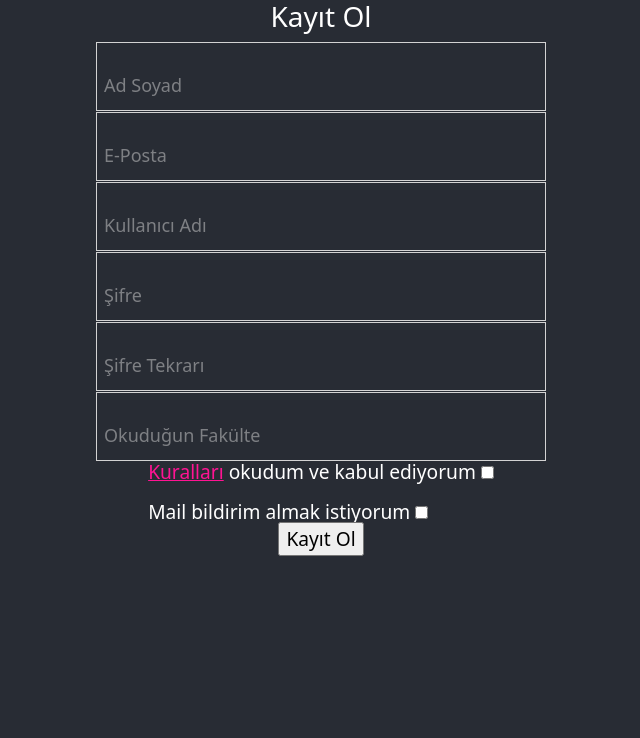
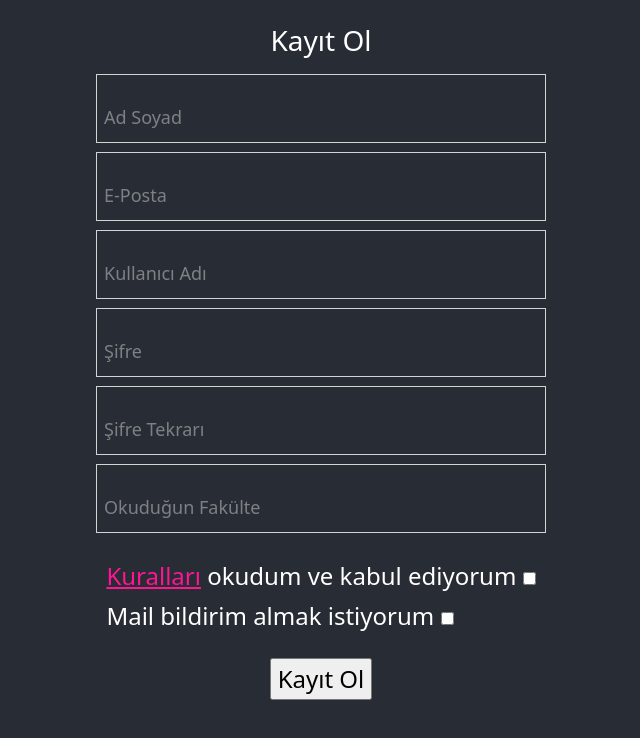
Before and after one commit to zeyd01/ZUBIDY_p, a React (Create React App) app: page /register in a window 1280 px wide. Shown: the top 738 px of the page, without its empty margins (319-959 px from the left). Built offline with nearby package versions, Linux system fonts and the light colour scheme.

Commit message:
profil sayfasından küçük düzenlemeler.

```diff
--- a/src/App.css
+++ b/src/App.css
@@ -22,7 +22,7 @@
   flex-direction: column;
   align-items: center;
   justify-content: center;
-  font-size: 1.2rem;
+  font-size: 1.3rem;
   color: white;
   border: none;
   outline: none;
--- a/src/register.css
+++ b/src/register.css
@@ -4,24 +4,27 @@
     flex-direction: column;
     align-items: center;
     justify-content: start;
-    font-size: 1.2rem;
+    font-size: 1.5rem;
     color:white;
     min-height: 100vh;
 }
 
 .kuralMail-field{
+    margin-bottom: 2rem;
     line-height: 20px;
     border: none;
 
 }
 
 .field-header {
+    margin-top: 1.5rem;
+    margin-bottom: 2rem;
     background-color: #282c34;
     display: flex;
     flex-direction: column;
     align-items: center;
     justify-content: center;
-    font-size: 1.2rem;
+    font-size: 1.5rem;
     color:white;
     border: none;
 
@@ -29,6 +32,7 @@
 
 
 .float-label-field {
+    margin-top: .5rem;
     border: none;
     outline: none;
     position: relative;
```
